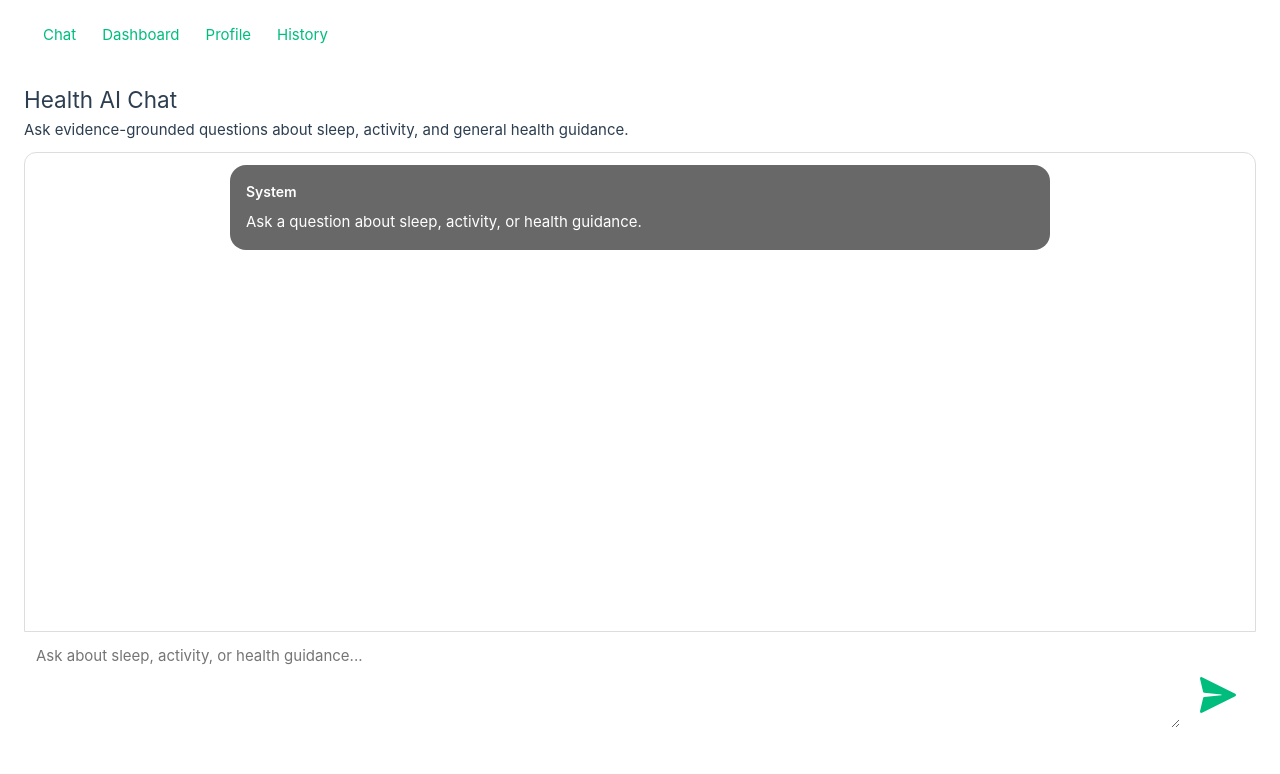
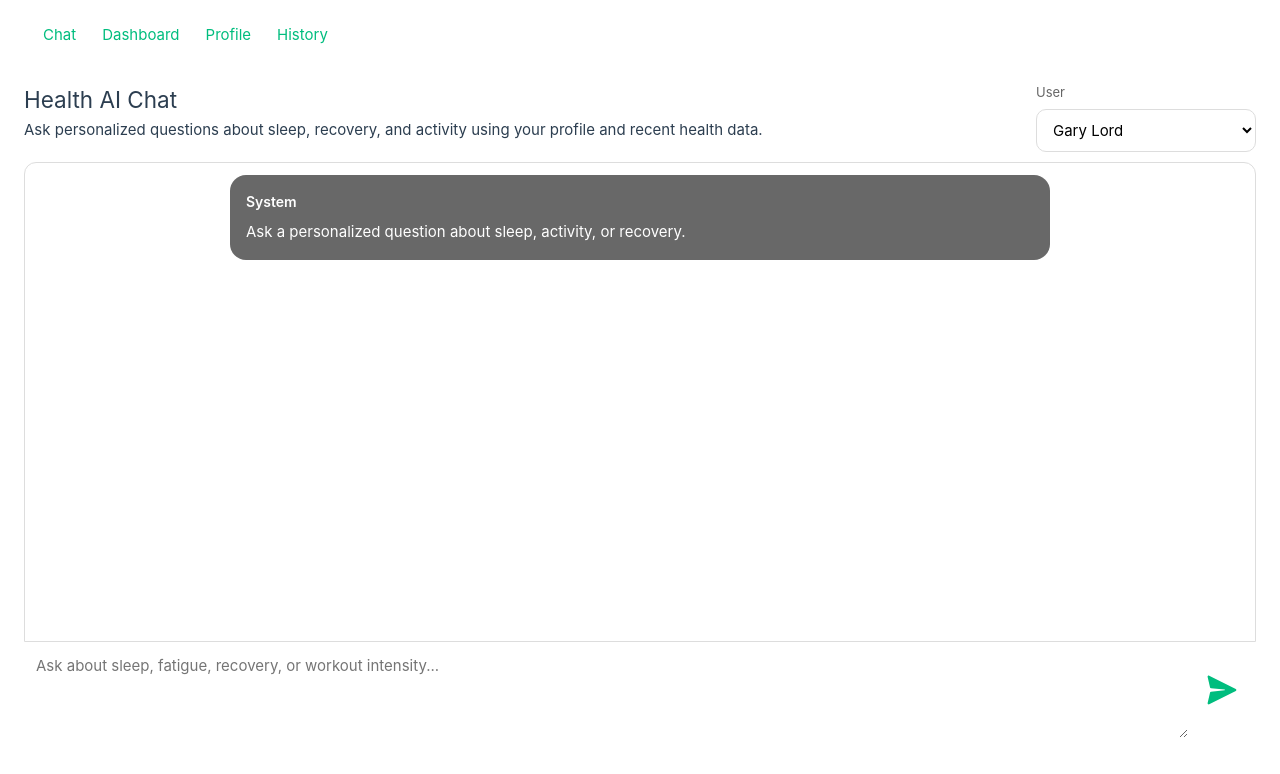
Before and after one commit to AgnelFernando/HealthAIAgent, a Vue app in the folder frontend/: page /#/ in a window 1280 px wide. Shown: the top 774 px of the page. Built offline with nearby package versions, Linux system fonts and the light colour scheme.

Commit message:
Update chat for personalized response

```diff
--- a/frontend/src/components/chat/ChatInput.vue
+++ b/frontend/src/components/chat/ChatInput.vue
@@ -20,12 +20,12 @@ function handleSubmit() {
   <div class="chat-input">
     <textarea
       v-model="input"
-      placeholder="Ask about sleep, activity, or health guidance..."
+      placeholder="Ask about sleep, fatigue, recovery, or workout intensity..."
       rows="3"
       @keydown.enter.exact.prevent="handleSubmit"
     />
-    <button @click="handleSubmit">
-      <img :src="sendIcon" alt="Send" class="send-icon"/>
+    <button @click="handleSubmit" type="button">
+      <img :src="sendIcon" alt="Send" class="send-icon" />
     </button>
   </div>
 </template>
@@ -41,21 +41,23 @@ textarea {
   padding: 12px;
   resize: vertical;
   font: inherit;
-  border: 0px solid #ccc;
+  border: 0;
   border-radius: 0;
 }
 
 button {
-  align-self: flex-end;
+  display: flex;
+  align-items: center;
+  justify-content: center;
   padding: 10px 18px;
   border: none;
   border-radius: 0 0 8px 0;
   cursor: pointer;
-  height: stretch;
   background: white;
 }
+
 .send-icon {
-  width: 40px;
-  height: 40px;
+  width: 32px;
+  height: 32px;
 }
 </style>
--- a/frontend/src/components/chat/ChatMessageItem.vue
+++ b/frontend/src/components/chat/ChatMessageItem.vue
@@ -38,17 +38,49 @@ function getLabel() {
         <strong>{{ getLabel() }}</strong>
       </div>
 
-      <p class="message-text">{{ message.text }}</p>
+      <template v-if="!isAssistant">
+        <p class="message-text">{{ message.text }}</p>
+      </template>
 
-      <CitationList
-        v-if="isAssistant && message.citations?.length"
-        :citations="message.citations"
-      />
+      <template v-else>
+        <section class="assistant-section">
+          <h4>Summary</h4>
+          <p class="message-text">{{ message.summary || message.text }}</p>
+        </section>
 
-      <ConfidenceBadge
-        v-if="isAssistant"
-        :confidence="message.confidence"
-      />
+        <section
+          v-if="message.whatChanged && message.whatChanged.length"
+          class="assistant-section"
+        >
+          <h4>What changed in your data</h4>
+          <ul class="section-list">
+            <li v-for="item in message.whatChanged" :key="item">{{ item }}</li>
+          </ul>
+        </section>
+
+        <section
+          v-if="message.guidance && message.guidance.length"
+          class="assistant-section"
+        >
+          <h4>Relevant guidance</h4>
+          <ul class="section-list">
+            <li v-for="item in message.guidance" :key="item">{{ item }}</li>
+          </ul>
+        </section>
+
+        <section
+          v-if="message.citations && message.citations.length"
+          class="assistant-section"
+        >
+          <h4>Sources</h4>
+          <CitationList :citations="message.citations" />
+        </section>
+
+        <ConfidenceBadge
+          v-if="message.confidence !== undefined"
+          :confidence="message.confidence"
+        />
+      </template>
     </div>
   </div>
 </template>
@@ -79,13 +111,13 @@ function getLabel() {
 }
 
 .message-bubble-user {
-  background: #FDF0D5;
-  color: #D81E5B;
+  background: #fdf0d5;
+  color: #d81e5b;
 }
 
 .message-bubble-assistant {
-  background: #C6D8D3;
-  color: #3A3335;
+  background: #c6d8d3;
+  color: #3a3335;
 }
 
 .message-bubble-system {
@@ -108,4 +140,22 @@ function getLabel() {
   white-space: pre-wrap;
   word-break: break-word;
 }
+
+.assistant-section + .assistant-section {
+  margin-top: 16px;
+}
+
+.assistant-section h4 {
+  margin: 0 0 8px 0;
+  font-size: 14px;
+}
+
+.section-list {
+  margin: 0;
+  padding-left: 18px;
+}
+
+.section-list li + li {
+  margin-top: 6px;
+}
 </style>
--- a/frontend/src/components/chat/ChatMessageList.vue
+++ b/frontend/src/components/chat/ChatMessageList.vue
@@ -19,7 +19,11 @@ onUpdated(async () => {
 
 <template>
   <div ref="containerRef" class="message-list">
-    <ChatMessageItem v-for="message in messages" :key="message.id" :message="message" />
+    <ChatMessageItem
+      v-for="message in messages"
+      :key="message.id"
+      :message="message"
+    />
   </div>
 </template>
 
--- a/frontend/src/components/chat/CitationList.vue
+++ b/frontend/src/components/chat/CitationList.vue
@@ -8,7 +8,6 @@ defineProps<{
 
 <template>
   <div v-if="citations.length" class="citations">
-    <h4>Sources</h4>
     <ul>
       <li v-for="(citation, index) in citations" :key="index">
         <a :href="citation.url" target="_blank" rel="noopener noreferrer">
@@ -26,17 +25,19 @@ defineProps<{
 .citations {
   margin-top: 12px;
 }
+
 .citations a {
-  color: #F0544F;
+  color: #f0544f;
   text-decoration: none;
 }
 
 .citations span {
-  color: #D81E5B;
+  color: #d81e5b;
 }
 
 ul {
   padding-left: 18px;
+  margin: 0;
 }
 
 li {
--- a/frontend/src/composables/useChat.ts
+++ b/frontend/src/composables/useChat.ts
@@ -1,4 +1,4 @@
-import { ref } from 'vue'
+import { ref, watch } from 'vue'
 import { API_BASE_URL } from '../config'
 import type { ChatMessage, AssistantPayload } from '../types/chat'
 
@@ -6,18 +6,30 @@ function createId() {
   return crypto.randomUUID()
 }
 
-export function useChat() {
+export function useChat(selectedUserId: { value: string }) {
   const messages = ref<ChatMessage[]>([
     {
       id: createId(),
       role: 'system',
-      text: 'Ask a question about sleep, activity, or health guidance.',
+      text: 'Ask a personalized question about sleep, activity, or recovery.',
       createdAt: new Date().toISOString(),
     },
   ])
 
   const isLoading = ref(false)
   const error = ref('')
+
+  function resetChat() {
+    messages.value = [
+      {
+        id: createId(),
+        role: 'system',
+        text: 'Ask a personalized question about sleep, activity, or recovery.',
+        createdAt: new Date().toISOString(),
+      },
+    ]
+    error.value = ''
+  }
 
   async function sendMessage(question: string) {
     const trimmed = question.trim()
@@ -35,12 +47,18 @@ export function useChat() {
     isLoading.value = true
 
     try {
-      const response = await fetch(`${API_BASE_URL}/rag/answer`, {
+      const response = await fetch(`${API_BASE_URL}/chat`, {
         method: 'POST',
         headers: {
           'Content-Type': 'application/json',
         },
-        body: JSON.stringify({ question: trimmed }),
+        body: JSON.stringify({
+          user_id: selectedUserId.value,
+          message: trimmed,
+          days: 7,
+          baseline_days: 30,
+          current_day: "2025-12-10",
+        }),
       })
 
       if (!response.ok) {
@@ -52,18 +70,22 @@ export function useChat() {
       messages.value.push({
         id: createId(),
         role: 'assistant',
-        text: data.answer,
+        text: data.summary || 'No response generated.',
+        summary: data.summary,
+        whatChanged: data.what_changed ?? [],
+        guidance: data.guidance ?? [],
         citations: data.citations ?? [],
         confidence: data.confidence,
         createdAt: new Date().toISOString(),
       })
     } catch (err) {
-      error.value = err instanceof Error ? err.message : 'Something went wrong.'
+      error.value =
+        err instanceof Error ? err.message : 'Something went wrong.'
 
       messages.value.push({
         id: createId(),
         role: 'assistant',
-        text: 'Sorry, I could not get a response from the server.',
+        text: 'Sorry, I could not get a personalized response from the server.',
         createdAt: new Date().toISOString(),
       })
     } finally {
@@ -71,10 +93,18 @@ export function useChat() {
     }
   }
 
+  watch(
+    () => selectedUserId.value,
+    () => {
+      resetChat()
+    }
+  )
+
   return {
     messages,
     isLoading,
     error,
     sendMessage,
+    resetChat,
   }
 }
--- a/frontend/src/types/chat.ts
+++ b/frontend/src/types/chat.ts
@@ -5,15 +5,25 @@ export interface Citation {
 }
 
 export interface AssistantPayload {
-  answer: string
+  summary: string
+  what_changed: string[]
+  guidance: string[]
   citations: Citation[]
   confidence?: number
+  metrics?: Record<string, unknown> | null
+  flags?: unknown[]
+  changes?: Record<string, unknown> | null
+  profile?: Record<string, unknown> | null
+  sleep_analysis?: Record<string, unknown> | null
 }
 
 export interface ChatMessage {
   id: string
   role: 'user' | 'assistant' | 'system'
   text: string
+  summary?: string
+  whatChanged?: string[]
+  guidance?: string[]
   citations?: Citation[]
   confidence?: number
   createdAt: string
--- a/frontend/src/views/ChatView.vue
+++ b/frontend/src/views/ChatView.vue
@@ -1,16 +1,46 @@
 <script setup lang="ts">
+import { ref, watch } from 'vue'
 import ChatInput from '../components/chat/ChatInput.vue'
 import ChatMessageList from '../components/chat/ChatMessageList.vue'
 import { useChat } from '../composables/useChat'
+import { USER_OPTIONS } from '../constants/users'
 
-const { messages, isLoading, error, sendMessage } = useChat()
+const selectedUserId = ref(
+  localStorage.getItem('selected_user_id') ||
+    USER_OPTIONS[0]?.user_id ||
+    '557975cf-2b37-4f1f-8d7e-0b80921d2db7'
+)
+
+watch(selectedUserId, (value) => {
+  localStorage.setItem('selected_user_id', value)
+})
+
+const { messages, isLoading, error, sendMessage } = useChat(selectedUserId)
 </script>
 
 <template>
   <main class="chat-page">
     <section class="hero">
-      <h1>Health AI Chat</h1>
-      <p>Ask evidence-grounded questions about sleep, activity, and general health guidance.</p>
+      <div>
+        <h1>Health AI Chat</h1>
+        <p>
+          Ask personalized questions about sleep, recovery, and activity using
+          your profile and recent health data.
+        </p>
+      </div>
+
+      <label class="user-picker">
+        <span>User</span>
+        <select v-model="selectedUserId">
+          <option
+            v-for="user in USER_OPTIONS"
+            :key="user.user_id"
+            :value="user.user_id"
+          >
+            {{ user.name }}
+          </option>
+        </select>
+      </label>
     </section>
 
     <section v-if="error" class="error">
@@ -31,10 +61,35 @@ const { messages, isLoading, error, sendMessage } = useChat()
   padding: 12px 24px;
   display: flex;
   flex-direction: column;
+  height: 100%;
 }
 
 .hero {
   margin-bottom: 10px;
+  display: flex;
+  justify-content: space-between;
+  gap: 16px;
+  align-items: flex-start;
+}
+
+.user-picker {
+  display: flex;
+  flex-direction: column;
+  gap: 6px;
+  min-width: 220px;
+}
+
+.user-picker span {
+  font-size: 13px;
+  color: #666;
+}
+
+.user-picker select {
+  padding: 10px 12px;
+  border: 1px solid #ddd;
+  border-radius: 10px;
+  font: inherit;
+  background: white;
 }
 
 .error {
@@ -50,9 +105,13 @@ const { messages, isLoading, error, sendMessage } = useChat()
   font-size: 14px;
 }
 
-html,
-body {
-  overflow: hidden;
-  height: 100%;
+@media (max-width: 768px) {
+  .hero {
+    flex-direction: column;
+  }
+
+  .user-picker {
+    width: 100%;
+  }
 }
 </style>
```
